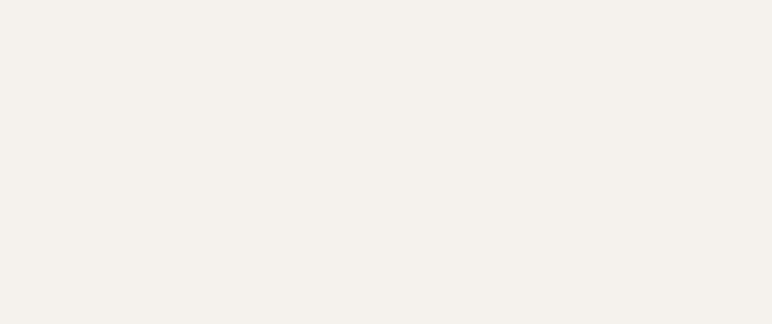
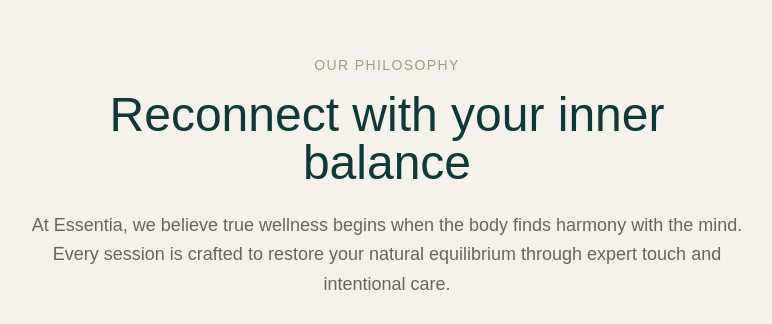
Before and after one commit to yasielhp/website-essentia-nextjs, a Next.js app: page / in a window 1280 px wide. Shown: the part 2473-2797 px from the top of the page, without its empty margins (253-1025 px from the left). Before the commit the page ends 800 px from the top, so only its background shows below. Built offline with nearby package versions, Linux system fonts and the light colour scheme; a web font is replaced by a local one.

Commit message:
Add home page with hero, philosophy, services, and CTA sections
Compose the landing page with Hero component and placeholder
content sections for scroll testing: philosophy statement,
three-column services grid, and dark CTA block.

```diff
--- a/app/page.tsx
+++ b/app/page.tsx
@@ -1,3 +1,66 @@
+import Hero from "./components/pages/homes/hero";
+
 export default function Home() {
-  return <div>Home</div>;
+  return (
+    <>
+      <Hero />
+
+      <section className="bg-background py-32">
+        <div className="mx-auto max-w-3xl px-6 text-center">
+          <p className="text-secondary mb-4 text-sm font-medium tracking-widest uppercase">
+            Our Philosophy
+          </p>
+          <h2 className="text-primary text-4xl md:text-5xl">
+            Reconnect with your inner balance
+          </h2>
+          <p className="text-muted mt-6 text-lg leading-relaxed">
+            At Essentia, we believe true wellness begins when the body finds
+            harmony with the mind. Every session is crafted to restore your
+            natural equilibrium through expert touch and intentional care.
+          </p>
+        </div>
+      </section>
+
+      <section className="bg-cream-dark py-32">
+        <div className="mx-auto grid max-w-6xl gap-16 px-6 md:grid-cols-3">
+          {[
+            {
+              title: "Deep Tissue",
+              description:
+                "Targeted pressure to release chronic tension and restore mobility in deep muscle layers.",
+            },
+            {
+              title: "Hot Stone",
+              description:
+                "Heated basalt stones melt away stress while promoting deep circulation and calm.",
+            },
+            {
+              title: "Aromatherapy",
+              description:
+                "Essential oils combined with gentle techniques to uplift the senses and soothe the spirit.",
+            },
+          ].map((service) => (
+            <div key={service.title} className="text-center">
+              <h3 className="text-primary text-2xl">{service.title}</h3>
+              <p className="text-muted mt-4 leading-relaxed">
+                {service.description}
+              </p>
+            </div>
+          ))}
+        </div>
+      </section>
+
+      <section className="bg-primary py-32 text-white">
+        <div className="mx-auto max-w-3xl px-6 text-center">
+          <h2 className="text-4xl text-white md:text-5xl">
+            Begin your journey
+          </h2>
+          <p className="mt-6 text-lg leading-relaxed text-white/70">
+            Book your first session today and experience the Essentia
+            difference. Your body will thank you.
+          </p>
+        </div>
+      </section>
+    </>
+  );
 }
```
